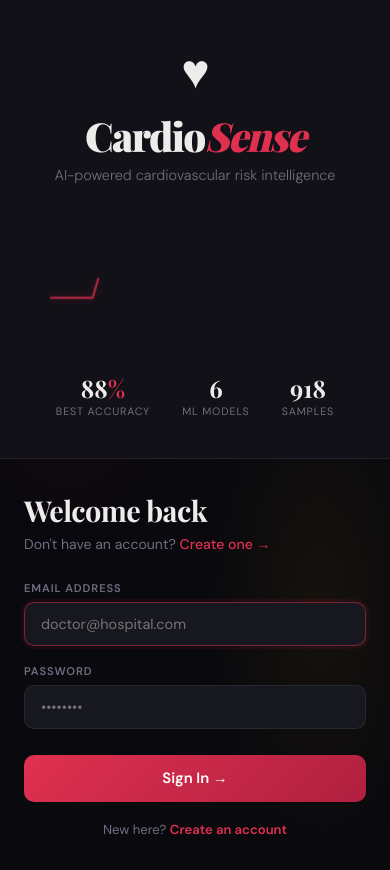
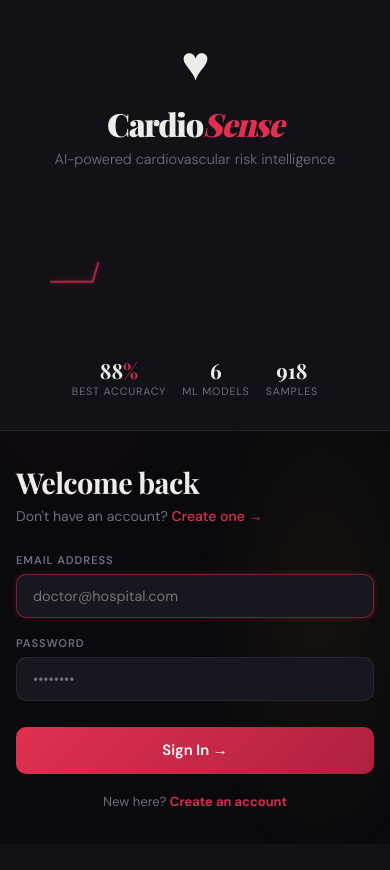
Before and after one commit to sharvilsharvil479-collab/cardiosenseweb, a Flask app: page /login in a window 390 px wide. After the commit the page ends 807 px from the top, so only its background shows below. Run offline with Flask 3, Linux system fonts and the light colour scheme; some web fonts are replaced.

Commit message:
Fix mobile responsiveness for smaller screens

```diff
--- a/templates/base.html
+++ b/templates/base.html
@@ -124,6 +124,10 @@
 }
 @media(max-width:500px){
   .grid-4{grid-template-columns:1fr}
+  .page-header h1{font-size:1.6rem}
+  .main{padding:1rem}
+  .card{padding:1.2rem}
+  .stat-pill{padding:1.1rem .9rem}
 }
 .sidebar-overlay{display:none;position:fixed;inset:0;background:rgba(0,0,0,.6);z-index:40;backdrop-filter:blur(2px)}
 .sidebar-overlay.mobile-open{display:block}
--- a/templates/login.html
+++ b/templates/login.html
@@ -46,18 +46,28 @@
     overflow-x:hidden;
     overflow-y:auto;
   }
-
   .left{
     width:100%;
     border-right:none;
     border-bottom:1px solid var(--bdr);
     padding:2.5rem 1.5rem;
   }
-
   .right{
     width:100%;
     padding:2rem 1.5rem;
   }
+  .stats{
+    justify-content:center;
+    flex-wrap:wrap;
+    gap:1.5rem;
+  }
+}
+@media(max-width:500px){
+  .brand h1{font-size:2rem}
+  .left{padding:2rem 1rem}
+  .right{padding:2rem 1rem}
+  .stats{gap:1rem}
+  .st .n{font-size:1.3rem}
 }
 </style>
 </head>
```
Also changed, not shown: templates/register.html (+8 -1 lines).
